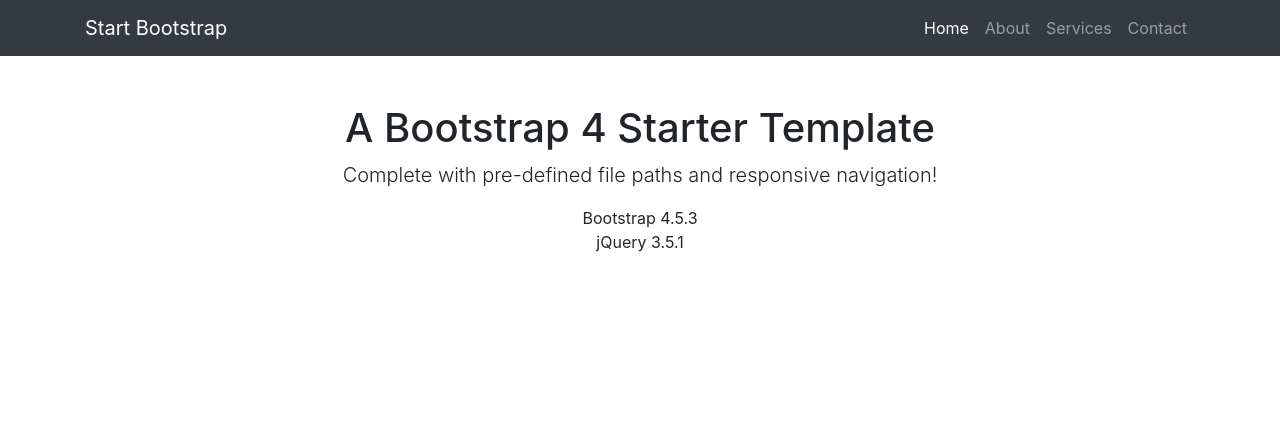
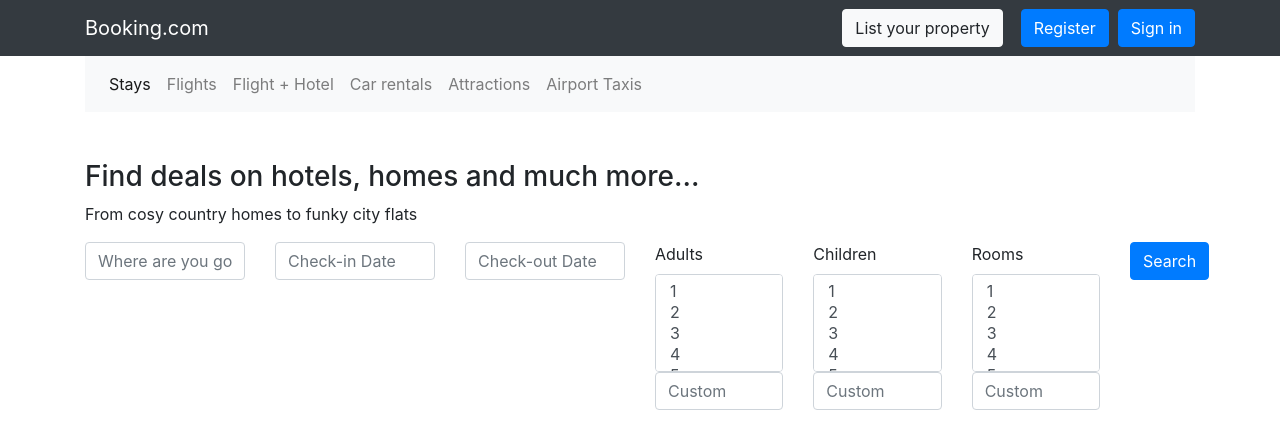
Before and after one commit to vp430/ABTest_Group2, a website: page Booking_B/index.html in a window 1280 px wide. Drawn offline with Linux system fonts and the light colour scheme.

Commit message:
This is Skeleton

```diff
--- a/Booking_B/index.html
+++ b/Booking_B/index.html
@@ -12,6 +12,7 @@
 
   <!-- Bootstrap core CSS -->
   <link href="vendor/bootstrap/css/bootstrap.min.css" rel="stylesheet">
+  <link href="/all.css" rel="stylesheet"> <!--load all styles -->
 
 </head>
 
@@ -20,26 +21,18 @@
   <!-- Navigation -->
   <nav class="navbar navbar-expand-lg navbar-dark bg-dark static-top">
     <div class="container">
-      <a class="navbar-brand" href="#">Start Bootstrap</a>
+      <a class="navbar-brand" href="#">Booking.com</a>
       <button class="navbar-toggler" type="button" data-toggle="collapse" data-target="#navbarResponsive" aria-controls="navbarResponsive" aria-expanded="false" aria-label="Toggle navigation">
         <span class="navbar-toggler-icon"></span>
       </button>
       <div class="collapse navbar-collapse" id="navbarResponsive">
         <ul class="navbar-nav ml-auto">
-          <li class="nav-item active">
-            <a class="nav-link" href="#">Home
-              <span class="sr-only">(current)</span>
-            </a>
-          </li>
-          <li class="nav-item">
-            <a class="nav-link" href="#">About</a>
-          </li>
-          <li class="nav-item">
-            <a class="nav-link" href="#">Services</a>
-          </li>
-          <li class="nav-item">
-            <a class="nav-link" href="#">Contact</a>
-          </li>
+
+          <button type="button" class="btn btn-light">List your property</button>
+          &nbsp;&nbsp;&nbsp;&nbsp;
+          <button type="button" class="btn btn-primary">Register</button>
+          &nbsp;&nbsp;
+          <button type="button" class="btn btn-primary">Sign in</button>
         </ul>
       </div>
     </div>
@@ -47,18 +40,82 @@
 
   <!-- Page Content -->
   <div class="container">
+    <nav class="navbar navbar-expand-lg navbar-light bg-light">
+      <div class="collapse navbar-collapse" id="navbarNavAltMarkup">
+        <div class="navbar-nav">
+          <a class="nav-item nav-link active" href="#">Stays <span class="sr-only">(current)</span></a>
+          <a class="nav-item nav-link" href="#">Flights</a>
+          <a class="nav-item nav-link" href="#">Flight + Hotel</a>
+          <a class="nav-item nav-link" href="#">Car rentals</a>
+          <a class="nav-item nav-link" href="#">Attractions</a>
+          <a class="nav-item nav-link" href="#">Airport Taxis</a>
+        </div>
+      </div>
+    </nav>
+  </div>
+<br>
+<br>
+  <div class="container">
+    <h3>Find deals on hotels, homes and much more...</h2>
+    <p>From cosy country homes to funky city flats</p>
     <div class="row">
-      <div class="col-lg-12 text-center">
-        <h1 class="mt-5">A Bootstrap 4 Starter Template</h1>
-        <p class="lead">Complete with pre-defined file paths and responsive navigation!</p>
-        <ul class="list-unstyled">
-          <li>Bootstrap 4.5.3</li>
-          <li>jQuery 3.5.1</li>
-        </ul>
+      <div class="col-2">
+        <input type="text" class="form-control" placeholder="Where are you going?">
+      </div>
+      <div class="col-2">
+        <input type="text" class="form-control" placeholder="Check-in Date">
+      </div>
+      <div class="col-2">
+        <input type="text" class="form-control" placeholder="Check-out Date">
+      </div>
+      <div class="col-5">
+        <div class="row">
+          <div class="col">
+            <div class="form-group">
+              <label for="exampleFormControlSelect2">Adults</label>
+              <select multiple class="form-control" id="exampleFormControlSelect2">
+                <option>1</option>
+                <option>2</option>
+                <option>3</option>
+                <option>4</option>
+                <option>5</option>
+                <option>Custom<input type="number" class="form-control" placeholder="Custom"></option>
+              </select>
+            </div>
+          </div>
+          <div class="col">
+            <div class="form-group">
+              <label for="exampleFormControlSelect2">Children</label>
+              <select multiple class="form-control" id="exampleFormControlSelect2">
+                <option>1</option>
+                <option>2</option>
+                <option>3</option>
+                <option>4</option>
+                <option>5</option>
+                <option>Custom<input type="number" class="form-control" placeholder="Custom"></option>
+              </select>
+            </div>
+          </div>
+          <div class="col">
+            <div class="form-group">
+              <label for="exampleFormControlSelect2">Rooms</label>
+              <select multiple class="form-control" id="exampleFormControlSelect2">
+                <option>1</option>
+                <option>2</option>
+                <option>3</option>
+                <option>4</option>
+                <option>5</option>
+                <option>Custom<input type="number" class="form-control" placeholder="Custom"></option>
+              </select>
+            </div>
+          </div>
+        </div>
+      </div>
+      <div class="col-1">
+        <button type="button" class="btn btn-primary">Search</button>
       </div>
     </div>
   </div>
-
   <!-- Bootstrap core JavaScript -->
   <script src="vendor/jquery/jquery.slim.min.js"></script>
   <script src="vendor/bootstrap/js/bootstrap.bundle.min.js"></script>
```
Also changed, not shown: Booking_A/index.html (+69 -11 lines).
